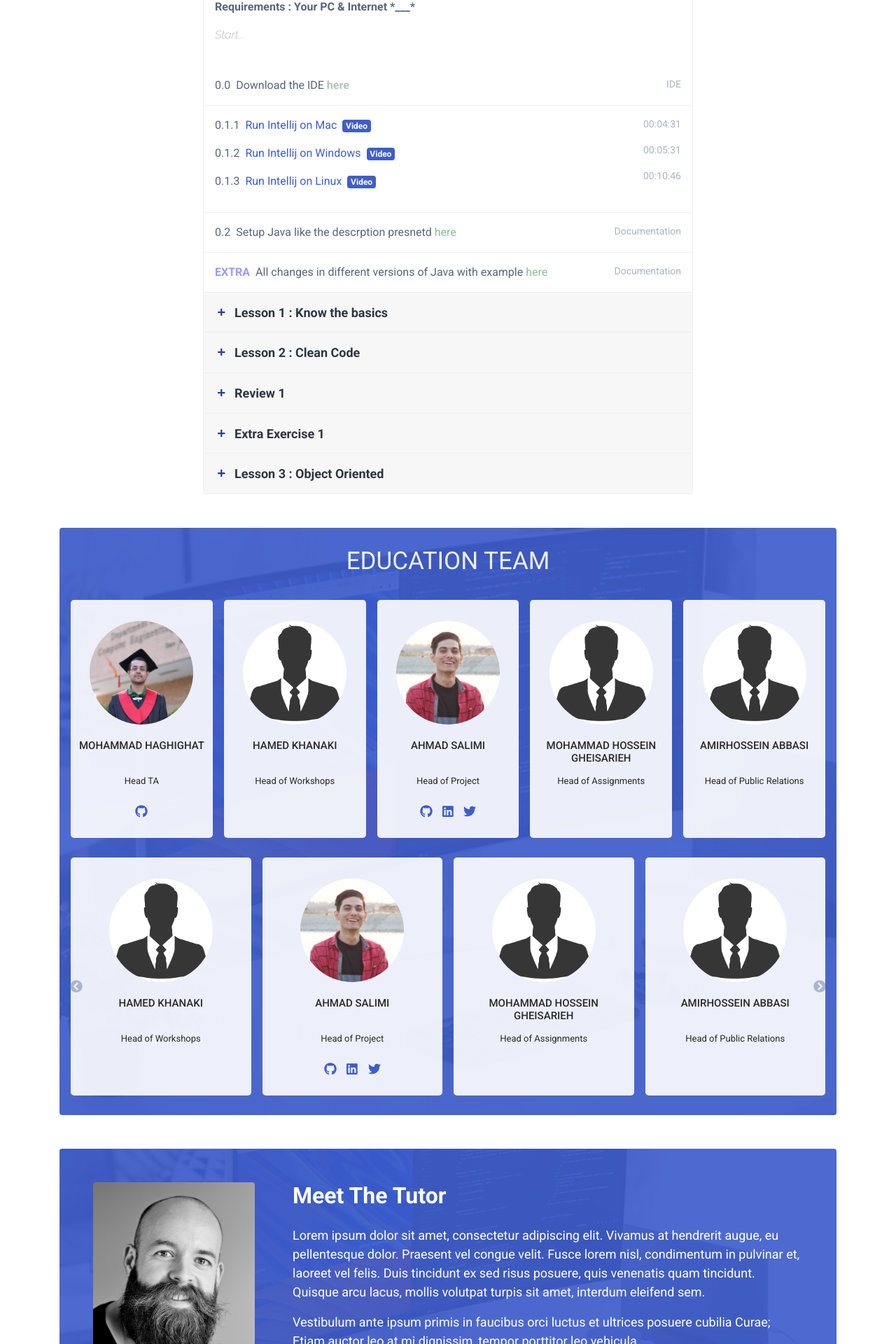
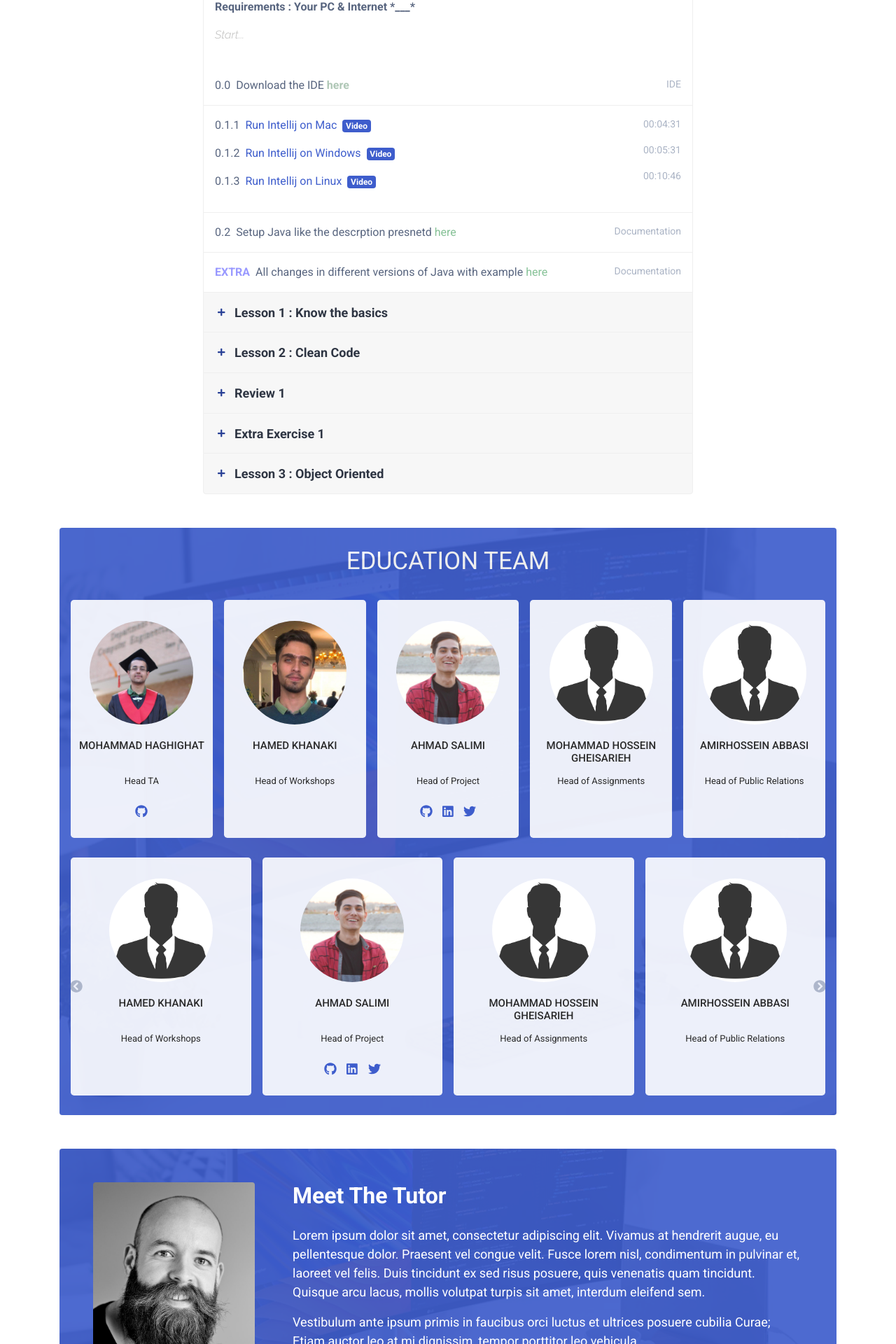
Before and after one commit to AdvProg2020/AdvProg2020.github.io, a Jekyll site: the page built from index.html, in a window 1280 px wide. Shown: the part 1595-3515 px from the top of the page at 70% size. Built offline with Jekyll 4.4.1, drawn with Linux system fonts in a browser that asks for light colours; comment, search, counter and statistics services are not loaded.

Commit message:
add image

```diff
--- a/_data/headquarters.yml
+++ b/_data/headquarters.yml
@@ -7,7 +7,7 @@
 
 - name:     Hamed Khanaki
   role:     Head of Workshops
-  image:    default.jpg
+  image:    hamedkhanaki.jpg
 
 - name:     Ahmad Salimi
   role:     Head of Project
```
Also changed, not shown: assets/images/team/hamedkhanaki.jpg (added).
